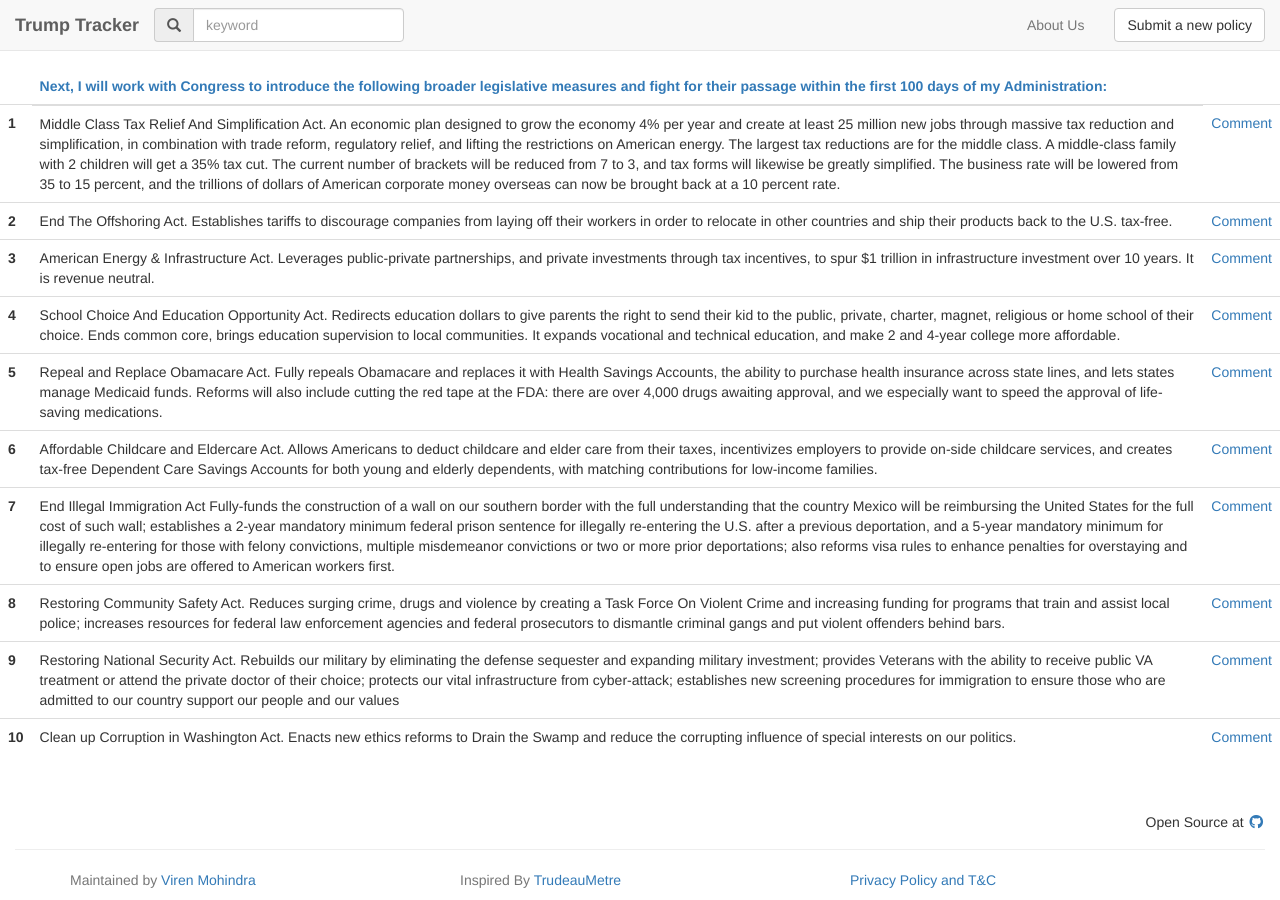
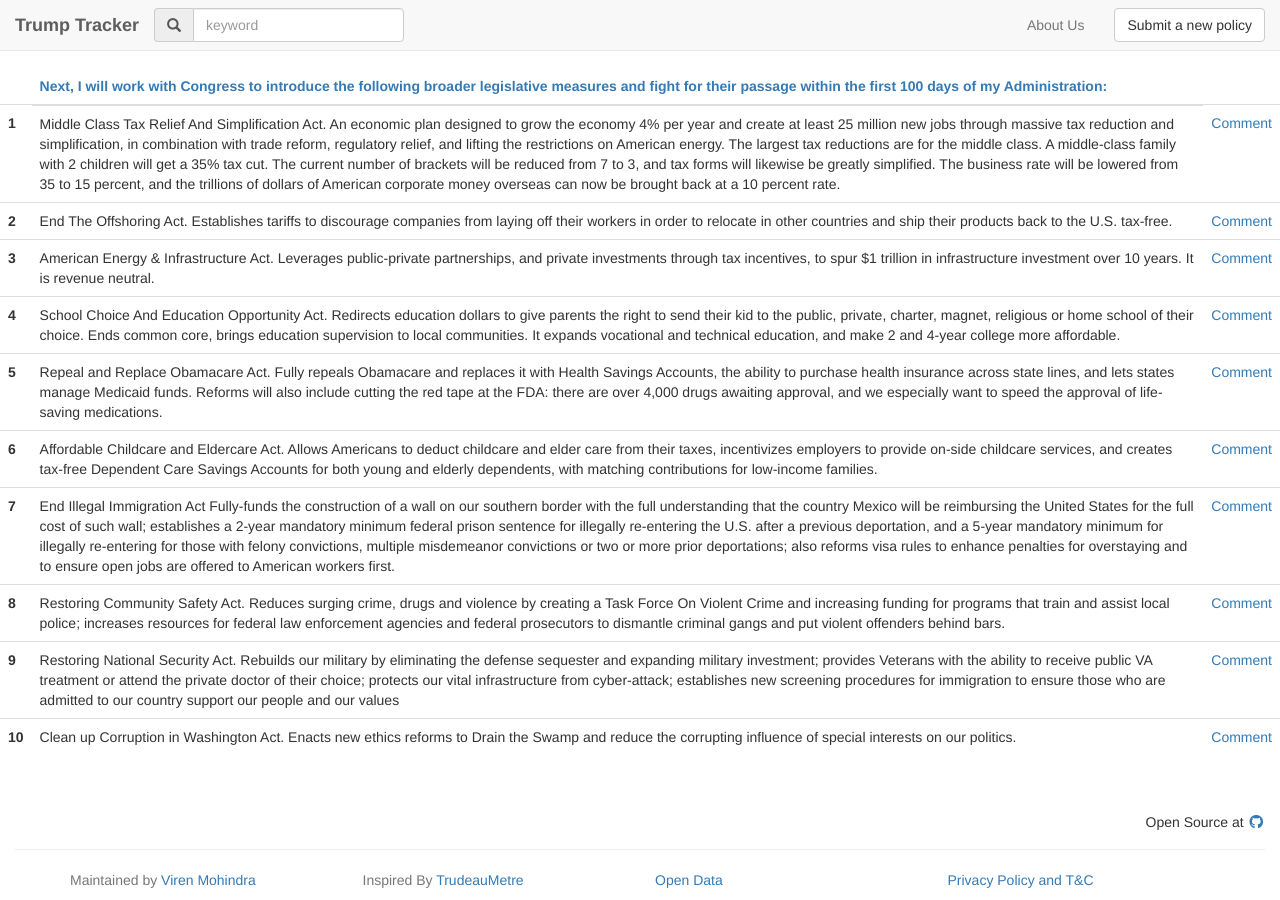
Before and after one commit to TrumpTracker/trumptracker.github.io, a Jekyll site: the page built from index.html, in a window 1280 px wide and 900 px high, scrolled down 1402 px. Built offline with Jekyll 4.4.1, drawn with Linux system fonts in a browser that asks for light colours; nearby versions of some CDN libraries.

Commit message:
#44 open data added to footer

```diff
--- a/_layouts/page.html
+++ b/_layouts/page.html
@@ -125,13 +125,17 @@
         <footer class="footer">
             <div class="container">
                 <div class="row">
-                    <div class="col-md-4">
+                    <div class="col-md-3">
                         <p class="text-muted">Maintained by <a href="http://virenmohindra.me/" target="_blank">Viren Mohindra</a></p>
                     </div>
-                    <div class="col-md-4">
+                    <div class="col-md-3">
                         <p class="text-muted">Inspired By <a href="https://www.trudeaumetre.ca/" target="_blank" rel="nofollow">TrudeauMetre</a></p>
                     </div>
-                    <div class="col-md-4">
+                    <div class="col-md-3">
+                        <p class="text-muted"><a href="https://raw.githubusercontent.com/TrumpTracker/trumptracker.github.io/master/_data/data.yaml" target="_blank" rel="nofollow">Open Data</a></p>
+
+                    </div>
+                    <div class="col-md-3">
                         <p class="text-muted"><a href="http://nukewebbed.com/#section-termsandconditions" target="_blank">Privacy Policy and T&amp;C</a></p>
                     </div>
                 </div>
```
